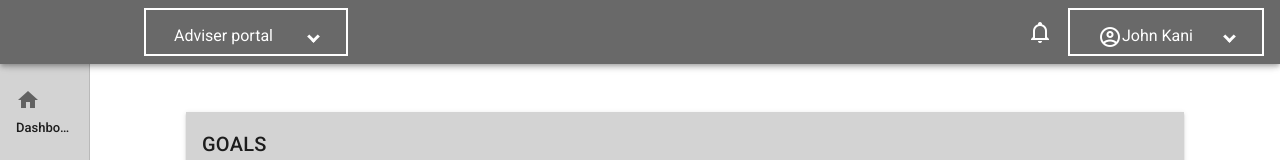
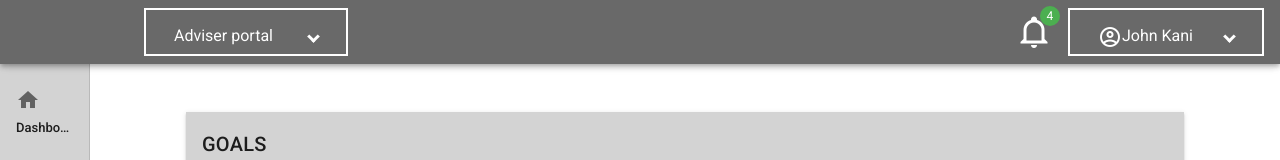
Before and after one commit to matthewjordaan-vaxowave/adviser-digital-enablement, a Vue app: page / in a window 1280 px wide. Shown: the top 160 px of the page. Built offline with nearby package versions, Linux system fonts and the light colour scheme.

Commit message:
notification count

```diff
--- a/src/App.vue
+++ b/src/App.vue
@@ -14,7 +14,9 @@
         </div>
       </div>
       <v-spacer></v-spacer>
-      <v-icon>mdi-bell-outline</v-icon>
+      <v-badge :content="messages" :value="messages" color="green" overlap>
+        <v-icon large @click="viewMessages"> mdi-bell-outline </v-icon>
+      </v-badge>
       <div class="dropdown" style="margin-left: 1em">
         <button class="dropbtn" @click="displayProfileLinks">
           <v-icon>mdi-account-circle-outline</v-icon
@@ -80,6 +82,8 @@ export default Vue.extend({
       showAdvisorLinks: false,
       showProfileLinks: false,
       currentUser: "John Kani",
+      messages: 4,
+      show: false,
     };
   },
   methods: {
@@ -96,6 +100,10 @@ export default Vue.extend({
       if (element) {
         element.style.display = "block";
       }
+    },
+    viewMessages() {
+      this.show = true;
+      this.messages = 0;
     },
   },
 });
```
